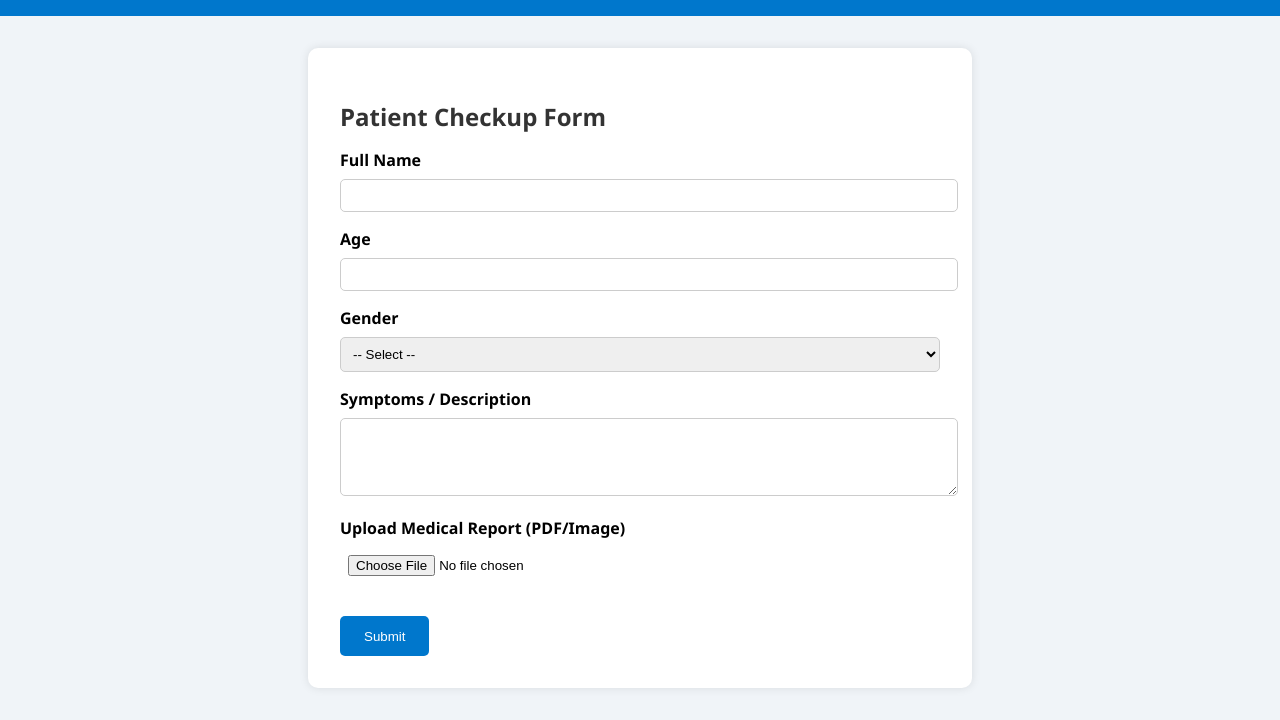
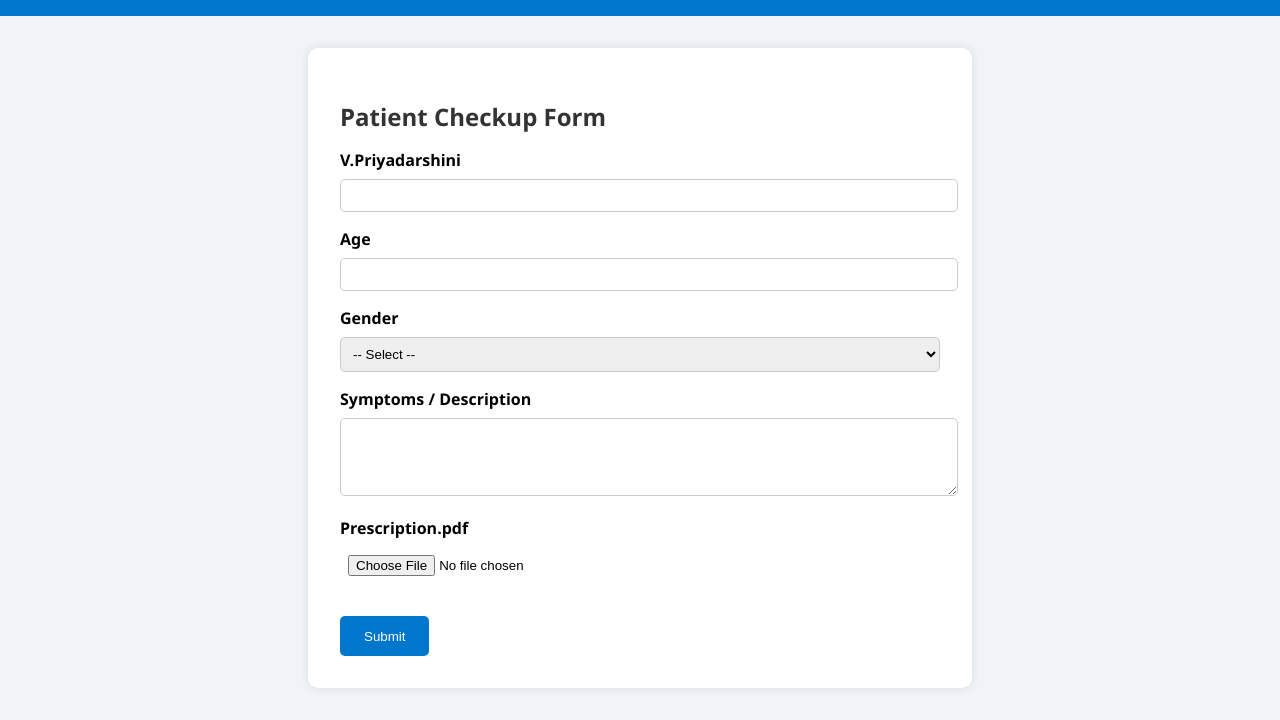
Before and after one commit to Priyadarshini-01-dot/health-checkup-portfolio1, a plain HTML site: page index.html in a window 1280 px wide. Shown: the part 102-822 px from the top of the page. Drawn offline with Linux system fonts and the light colour scheme.

Commit message:
Update index.html

```diff
--- a/index.html
+++ b/index.html
@@ -69,7 +69,7 @@
 <div class="container">
   <h2>Patient Checkup Form</h2>
   <form id="checkupForm">
-    <label for="name">Full Name</label>
+    <label for="name">V.Priyadarshini</label>
     <input type="text" id="name" name="name" required>
 
     <label for="age">Age</label>
@@ -86,7 +86,7 @@
     <label for="symptoms">Symptoms / Description</label>
     <textarea id="symptoms" name="symptoms" rows="4" required></textarea>
 
-    <label for="reportFile">Upload Medical Report (PDF/Image)</label>
+    <label for="reportFile">Prescription.pdf</label>
     <input type="file" id="reportFile" name="reportFile" accept=".pdf,.jpg,.png,.jpeg" required>
     <div class="file-preview" id="filePreview"></div>
 
```
